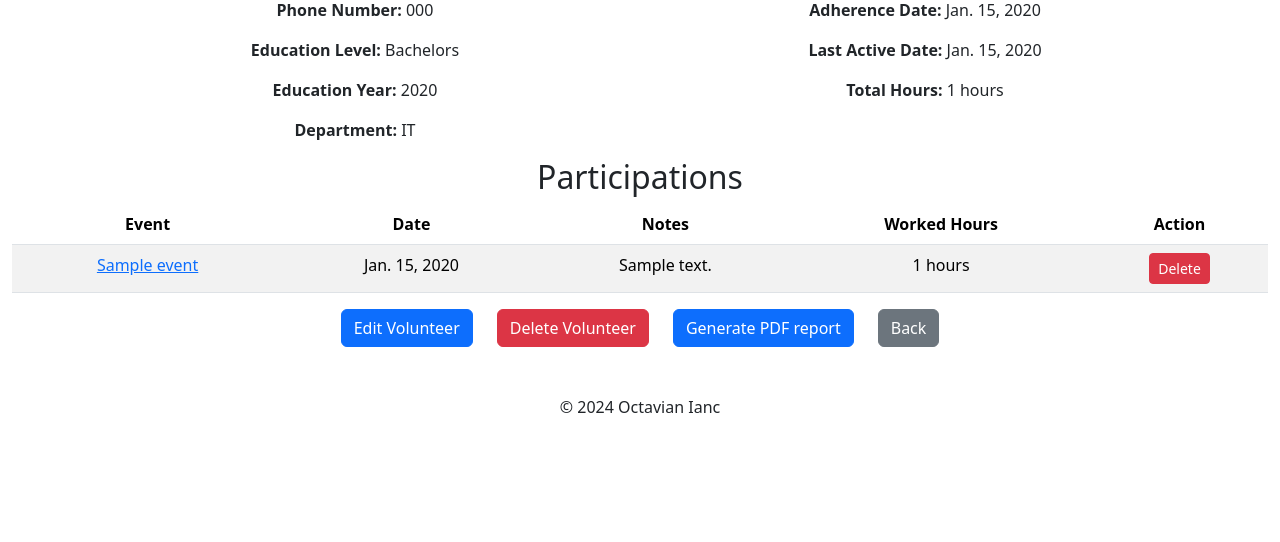
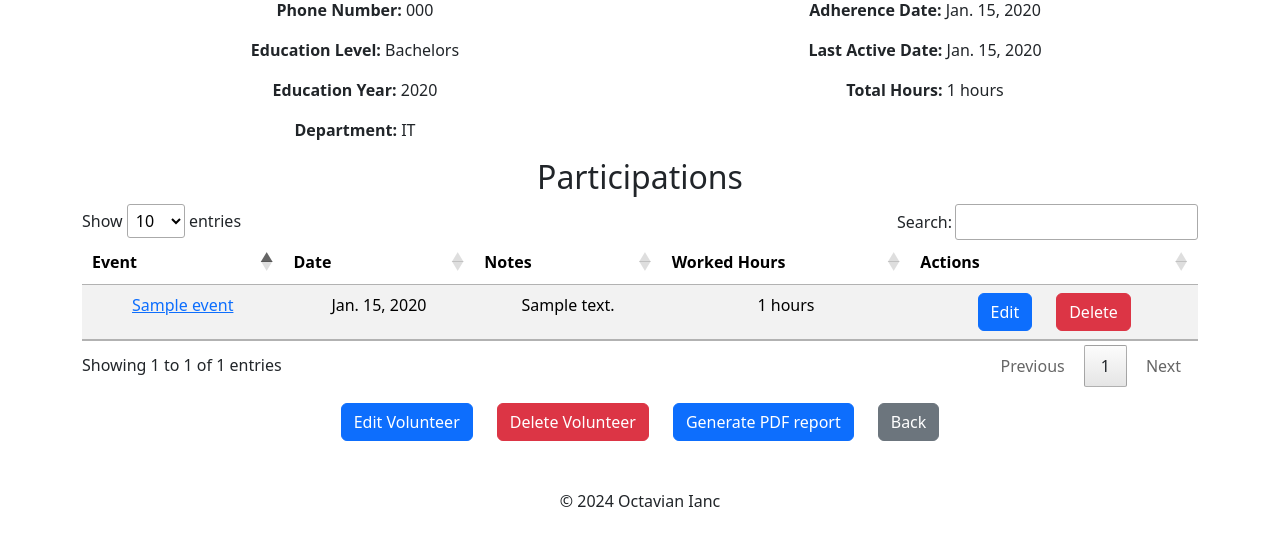
Before and after one commit to octavianc27/volunteerManager, a Django app: page /view_volunteer/1/ in a window 1280 px wide. Shown: the part 258-800 px from the top of the page. Run offline with Django 5.2, Linux system fonts and the light colour scheme; a user stored in the database is signed in; tables that the repository leaves empty hold one stand-in row (values such as "Sample post"); some libraries are stand-ins or nearby versions.

Commit message:
Minor fixes

```diff
--- a/manager/views.py
+++ b/manager/views.py
@@ -60,6 +60,7 @@ def view_volunteer(request, user_id):
         participation_id = request.POST.get('delete_participation')
         if participation_id:
             participation = get_object_or_404(Participation, pk=participation_id)
+            participation.volunteer.update_last_active_date()
             participation.delete()
             return redirect('view_volunteer', user_id=user_id)
 
@@ -80,6 +81,15 @@ def events_list(request):
 @login_required
 def view_event(request, event_id):
     event = get_object_or_404(Event, pk=event_id)
+
+    if request.method == 'POST' and 'delete_participation' in request.POST:
+        participation_id = request.POST.get('delete_participation')
+        if participation_id:
+            participation = get_object_or_404(Participation, pk=participation_id)
+            participation.volunteer.update_last_active_date()
+            participation.delete()
+            return redirect('view_event', event_id=event_id)
+
     participations = Participation.objects.filter(event=event)
     total_hours = participations.aggregate(Sum('worked_hours'))['worked_hours__sum'] or 0
 
@@ -344,7 +354,7 @@ def view_dashboard(request):
     plt.bar(years, counts, color='skyblue')
     plt.xlabel('Year')
     plt.ylabel('Number of Adherences')
-    plt.title('Number of Adherences per Year', fontsize = 18)
+    plt.title('Number of Adherences per Year', fontsize=18)
     plt.xticks(years)
     plt.grid(axis='y', linestyle='--', alpha=0.7)
 
--- a/templates/view_volunteer.html
+++ b/templates/view_volunteer.html
@@ -3,6 +3,7 @@
 {% block content %}
 
     <div class="container mt-3">
+        <div class="col-md-14">
             <h1 class="mb-4">User Details</h1>
 
             <div class="row">
@@ -17,7 +18,8 @@
 
                 <div class="col-md-6">
                     <p><strong>Is Member:</strong> {% if volunteer.is_member %}Yes{% else %}No{% endif %}</p>
-                <p><strong>Is Active Member:</strong> {% if volunteer.is_active_member %}Yes{% else %}No{% endif %}</p>
+                    <p><strong>Is Active Member:</strong> {% if volunteer.is_active_member %}Yes{% else %}No{% endif %}
+                    </p>
                     <p><strong>Adherence Date:</strong> {{ volunteer.adherence_date }}</p>
                     <p><strong>Last Active Date:</strong> {{ volunteer.last_active_date }}</p>
                     <p class="mt-2"><strong>Total Hours:</strong> {{ total_hours }} hours</p>
@@ -27,14 +29,14 @@
 
 
         <h2>Participations</h2>
-    <table class="table table-striped">
+        <table class="table table-striped" id="participationsTable">
             <thead>
             <tr>
                 <th>Event</th>
                 <th>Date</th>
                 <th>Notes</th>
                 <th>Worked Hours</th>
-            <th>Action</th>
+                <th>Actions</th>
             </tr>
             </thead>
             <tbody>
@@ -58,13 +60,23 @@
                     <td>{{ participation.notes }}</td>
                     <td>{{ participation.worked_hours }} hours</td>
                     <td>
+                        <div class="row justify-content-center">
+                            <div class="col-auto">
+                                <a href="{% url 'edit_participation' participation_id=participation.id %}"
+                                   class="btn btn-primary">Edit</a>
+                            </div>
+                            <div class="col-auto">
                             <form method="post" style="display: inline;">
                                 {% csrf_token %}
                                 <input type="hidden" name="delete_participation" value="{{ participation.id }}">
-                        <button type="submit" name="delete_participation_button" class="btn btn-danger btn-sm">Delete
+                                <button type="submit" name="delete_participation_button" class="btn btn-danger">
+                                    Delete
                                 </button>
                             </form>
+                            </div>
+                        </div>
                     </td>
+
                 </tr>
             {% endfor %}
             </tbody>
@@ -91,6 +103,15 @@
             </div>
         </div>
 
-
-
+    </div>
+    <script>
+        $(document).ready(function () {
+            var table = $('#participationsTable').DataTable({
+                "paging": true,
+                "ordering": true,
+                "info": true,
+                "searching": true,
+            });
+        });
+    </script>
 {% endblock %}
```
Also changed, not shown: templates/view_event.html (+19 -2 lines). Lines whose indentation alone changed are shown as unchanged.
